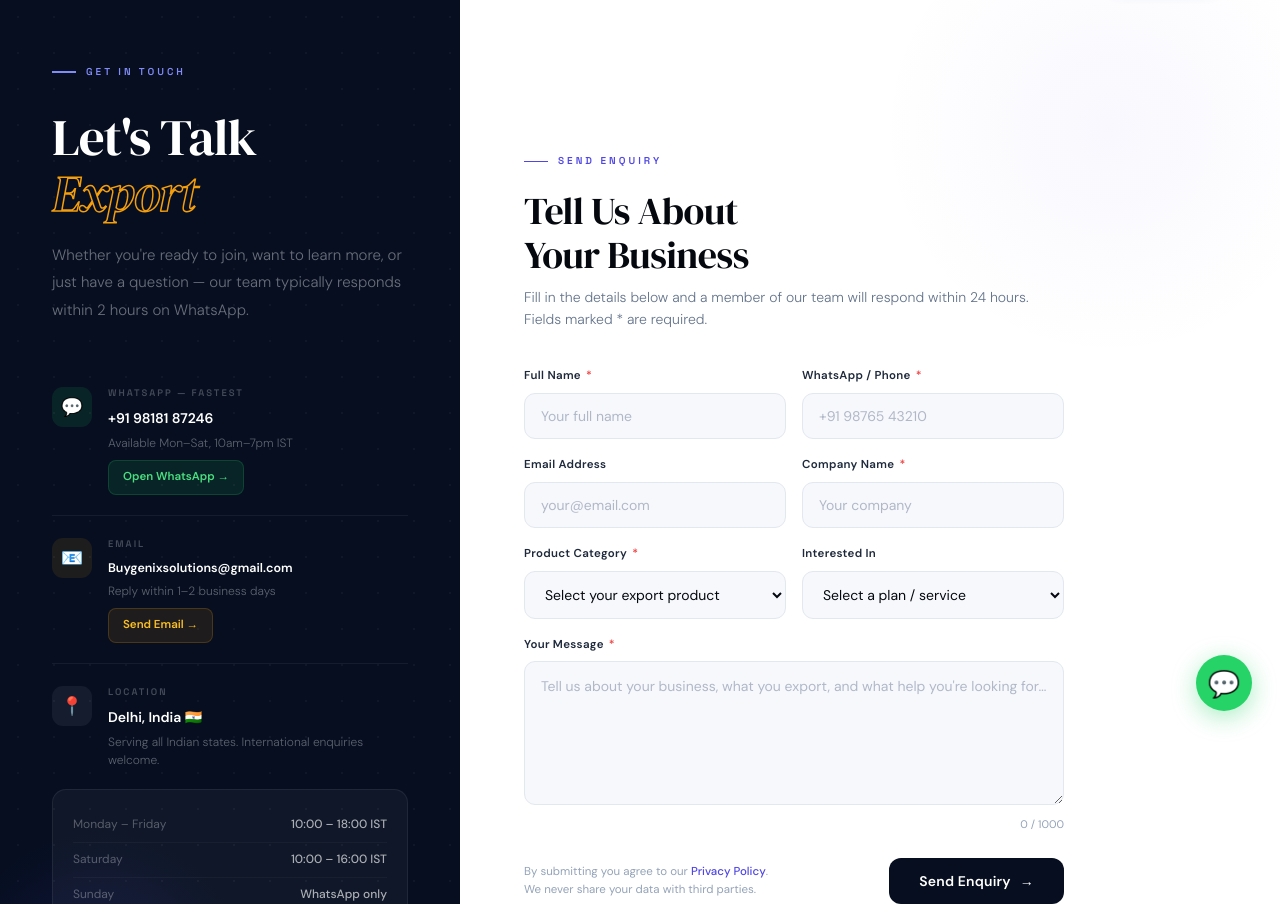
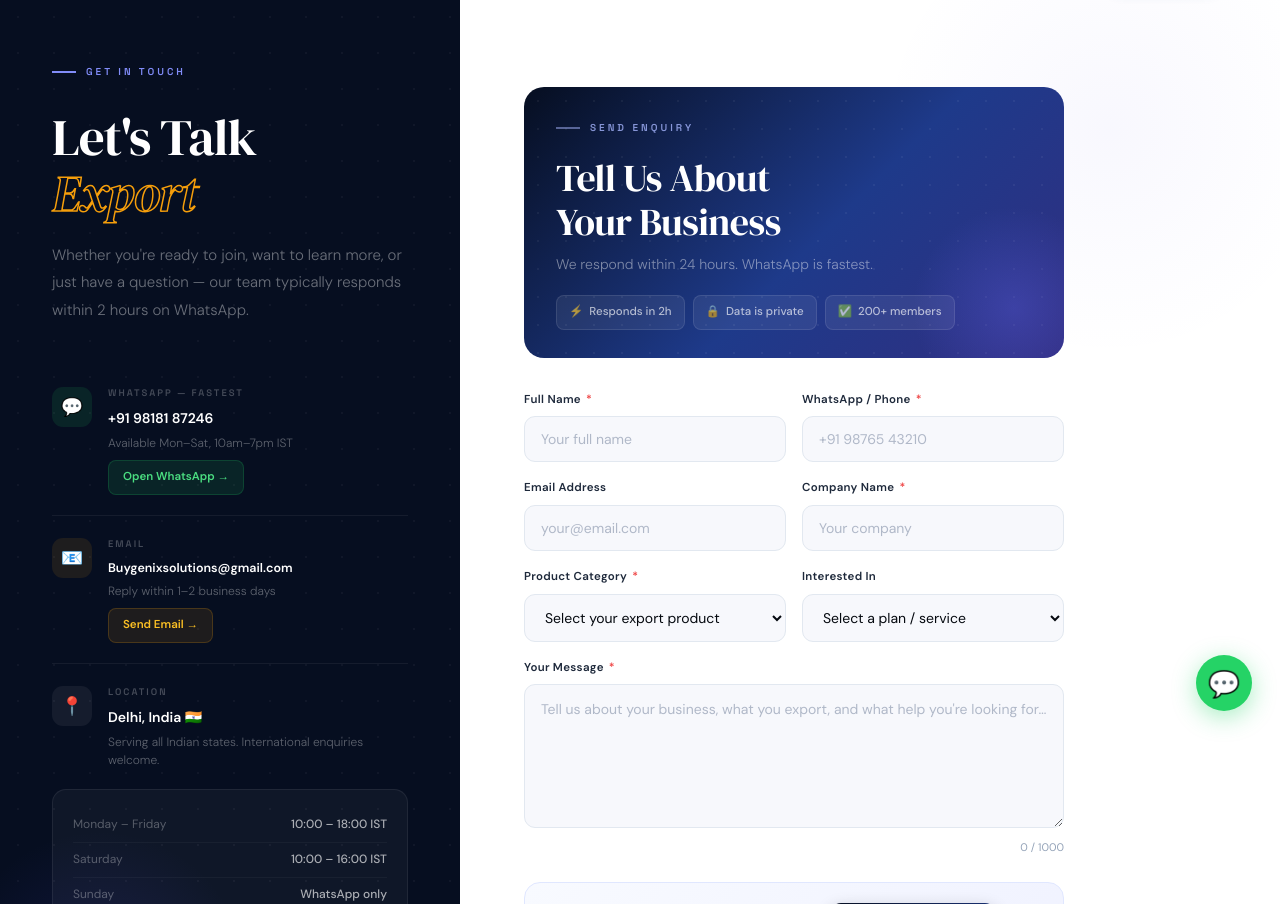
Before and after one commit to unused0910/main, a plain HTML site: page contact.html in a window 1280 px wide. Shown: the part 61-965 px from the top of the page. Drawn offline with nearby package versions, Linux system fonts and the light colour scheme.

Commit message:
Add files via upload

```diff
--- a/contact.html
+++ b/contact.html
@@ -222,6 +222,94 @@ select.ct-in{cursor:pointer;}
 }
 .ct-success-wa:hover{transform:translateY(-2px);box-shadow:0 8px 24px rgba(37,211,102,0.3);}
 
+/* ══ FORM HEADER ══ */
+.ct-form-header{
+  position:relative;border-radius:20px;overflow:hidden;
+  margin-bottom:32px;
+}
+.ct-form-header-bg{
+  position:absolute;inset:0;
+  background:linear-gradient(135deg,var(--navy) 0%,#1e3a8a 55%,#312e81 100%);
+}
+.ct-form-header-bg::before{
+  content:"";position:absolute;inset:0;
+  background-image:radial-gradient(rgba(255,255,255,0.05) 1px,transparent 1px);
+  background-size:28px 28px;
+}
+.ct-form-header-bg::after{
+  content:"";position:absolute;
+  bottom:-60px;right:-60px;
+  width:220px;height:220px;border-radius:50%;
+  background:radial-gradient(circle,rgba(99,102,241,0.3),transparent 65%);
+}
+.ct-form-header-content{
+  position:relative;z-index:1;
+  padding:32px 32px 28px;
+}
+.ct-form-header .ct-form-eyebrow{color:rgba(165,180,252,0.8);}
+.ct-form-header .ct-form-eyebrow::before{background:rgba(165,180,252,0.5);}
+.ct-form-header .ct-form-title{color:white;margin-bottom:8px;}
+.ct-form-header .ct-form-sub{color:rgba(255,255,255,0.45);margin-bottom:20px;}
+/* Trust row */
+.ct-trust-row{display:flex;gap:8px;flex-wrap:wrap;}
+.ct-trust-item{
+  display:inline-flex;align-items:center;gap:6px;
+  background:rgba(255,255,255,0.07);
+  border:1px solid rgba(255,255,255,0.1);
+  border-radius:8px;padding:6px 12px;
+  font-size:11.5px;font-weight:500;color:rgba(255,255,255,0.65);
+}
+
+/* ══ FLOATING LABEL INPUTS ══ */
+.ct-field-float{position:relative;margin-bottom:0;}
+.ct-field-float .ct-in{padding:20px 16px 8px;height:56px;}
+.ct-field-float label{
+  position:absolute;left:16px;top:50%;transform:translateY(-50%);
+  font-size:13.5px;color:#94a3b8;pointer-events:none;
+  transition:all .18s cubic-bezier(.4,0,.2,1);
+  font-weight:400;letter-spacing:0;
+}
+.ct-field-float .ct-in:focus ~ label,
+.ct-field-float .ct-in:not(:placeholder-shown) ~ label{
+  top:10px;transform:translateY(0);
+  font-size:10px;font-weight:600;letter-spacing:0.5px;
+  color:var(--indigo);text-transform:uppercase;
+}
+.ct-field-float .req-dot{
+  display:inline-block;width:5px;height:5px;
+  border-radius:50%;background:#ef4444;
+  position:absolute;top:8px;right:12px;
+  opacity:0;transition:opacity .18s;
+}
+.ct-field-float .ct-in:focus ~ .req-dot{opacity:1;}
+
+/* REDESIGNED SUBMIT ROW */
+.ct-submit-redesign{
+  background:linear-gradient(135deg,#f8faff,#f0f2ff);
+  border-radius:16px;padding:20px 24px;
+  border:1px solid #e0e7ff;margin-top:24px;
+  display:flex;align-items:center;gap:20px;flex-wrap:wrap;
+}
+.ct-submit-redesign .ct-form-note{
+  flex:1;font-size:11.5px;color:#94a3b8;line-height:1.65;
+}
+.ct-submit-redesign .ct-form-note a{color:var(--indigo);text-decoration:none;font-weight:500;}
+.ct-submit-new{
+  background:linear-gradient(135deg,var(--navy),#1e3a8a);
+  color:white;border:none;border-radius:12px;
+  padding:14px 28px;font-size:14px;font-weight:600;
+  cursor:pointer;font-family:"DM Sans",sans-serif;
+  display:flex;align-items:center;gap:9px;
+  transition:all .25s;white-space:nowrap;
+  box-shadow:0 4px 16px rgba(5,9,15,0.18);
+}
+.ct-submit-new:hover{
+  background:linear-gradient(135deg,#0d1f3c,#2563eb);
+  transform:translateY(-2px);
+  box-shadow:0 8px 28px rgba(5,9,15,0.25);
+}
+.ct-submit-new:disabled{opacity:0.5;cursor:not-allowed;transform:none;}
+
 /* Spinner */
 .ct-spin{width:16px;height:16px;border:2px solid rgba(255,255,255,0.3);border-top-color:white;border-radius:50%;animation:spin .7s linear infinite;display:none;}
 @keyframes spin{to{transform:rotate(360deg);}}
@@ -334,9 +422,22 @@ select.ct-in{cursor:pointer;}
   <div class="ct-right">
     <div class="ct-form-wrap">
       <div id="ctFormContent">
-        <div class="ct-form-eyebrow">Send Enquiry</div>
-        <h2 class="ct-form-title">Tell Us About<br>Your Business</h2>
-        <p class="ct-form-sub">Fill in the details below and a member of our team will respond within 24 hours. Fields marked * are required.</p>
+
+        <!-- Visual header block -->
+        <div class="ct-form-header">
+          <div class="ct-form-header-bg"></div>
+          <div class="ct-form-header-content">
+            <div class="ct-form-eyebrow">Send Enquiry</div>
+            <h2 class="ct-form-title">Tell Us About<br>Your Business</h2>
+            <p class="ct-form-sub">We respond within 24 hours. WhatsApp is fastest.</p>
+            <!-- Trust badges -->
+            <div class="ct-trust-row">
+              <div class="ct-trust-item"><span>⚡</span><span>Responds in 2h</span></div>
+              <div class="ct-trust-item"><span>🔒</span><span>Data is private</span></div>
+              <div class="ct-trust-item"><span>✅</span><span>200+ members</span></div>
+            </div>
+          </div>
+        </div>
 
         <div id="ctErrMsg" class="ct-err"></div>
 
@@ -380,11 +481,11 @@ select.ct-in{cursor:pointer;}
           </div>
         </div>
 
-        <div class="ct-form-foot">
-          <p class="ct-form-note">By submitting you agree to our <a href="privacy.html">Privacy Policy</a>. We never share your data with third parties.</p>
-          <button class="ct-submit" id="ctSubmitBtn" onclick="ctSubmit()">
+        <div class="ct-submit-redesign">
+          <p class="ct-form-note">By submitting you agree to our <a href="privacy.html">Privacy Policy</a>. We never share your data.</p>
+          <button class="ct-submit-new" id="ctSubmitBtn" onclick="ctSubmit()">
             <span id="ctSubmitTxt">Send Enquiry</span>
-            <span id="ctSubmitIcon" class="ct-submit-icon">→</span>
+            <span id="ctSubmitIcon">→</span>
             <div class="ct-spin" id="ctSpin"></div>
           </button>
         </div>
```
